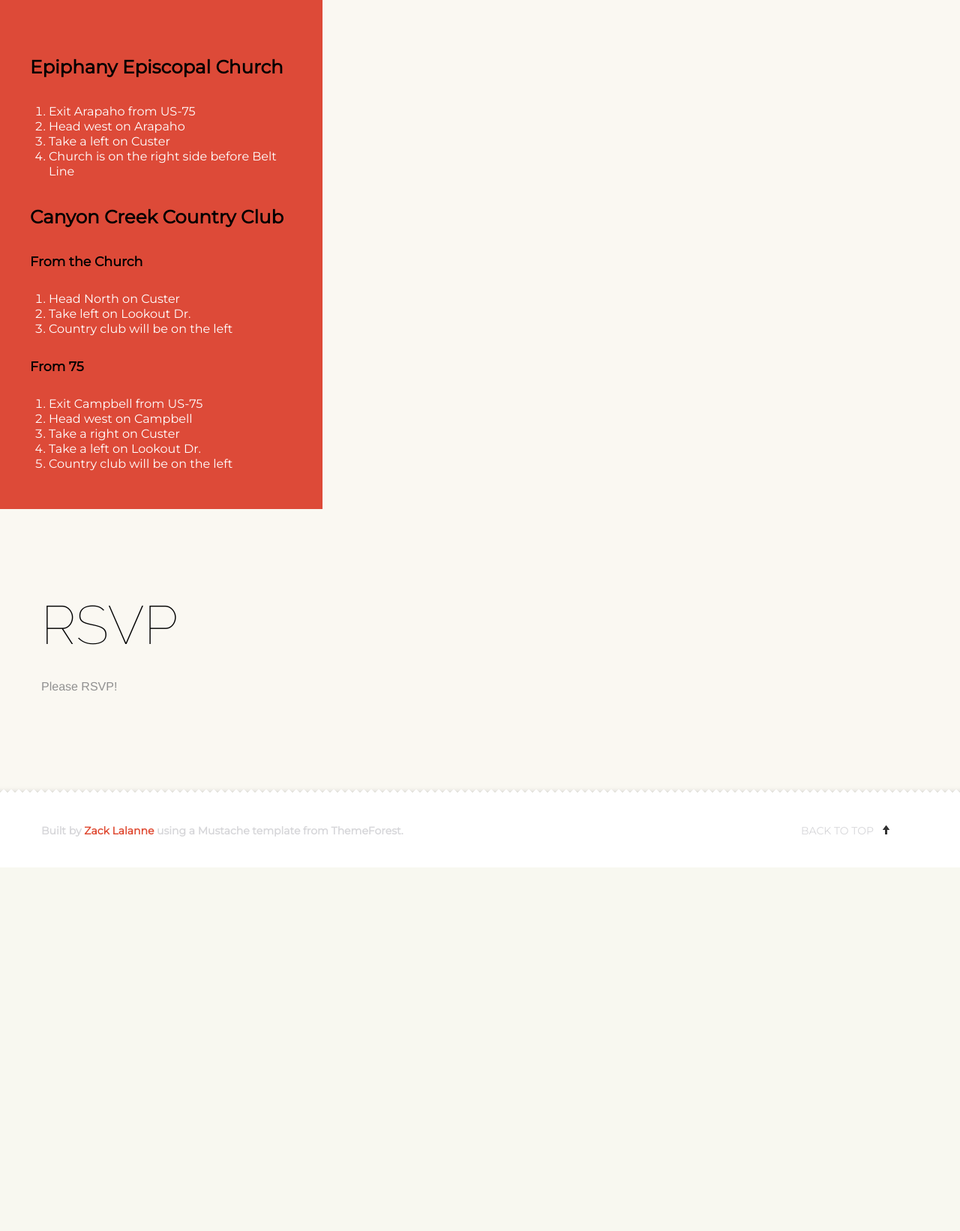
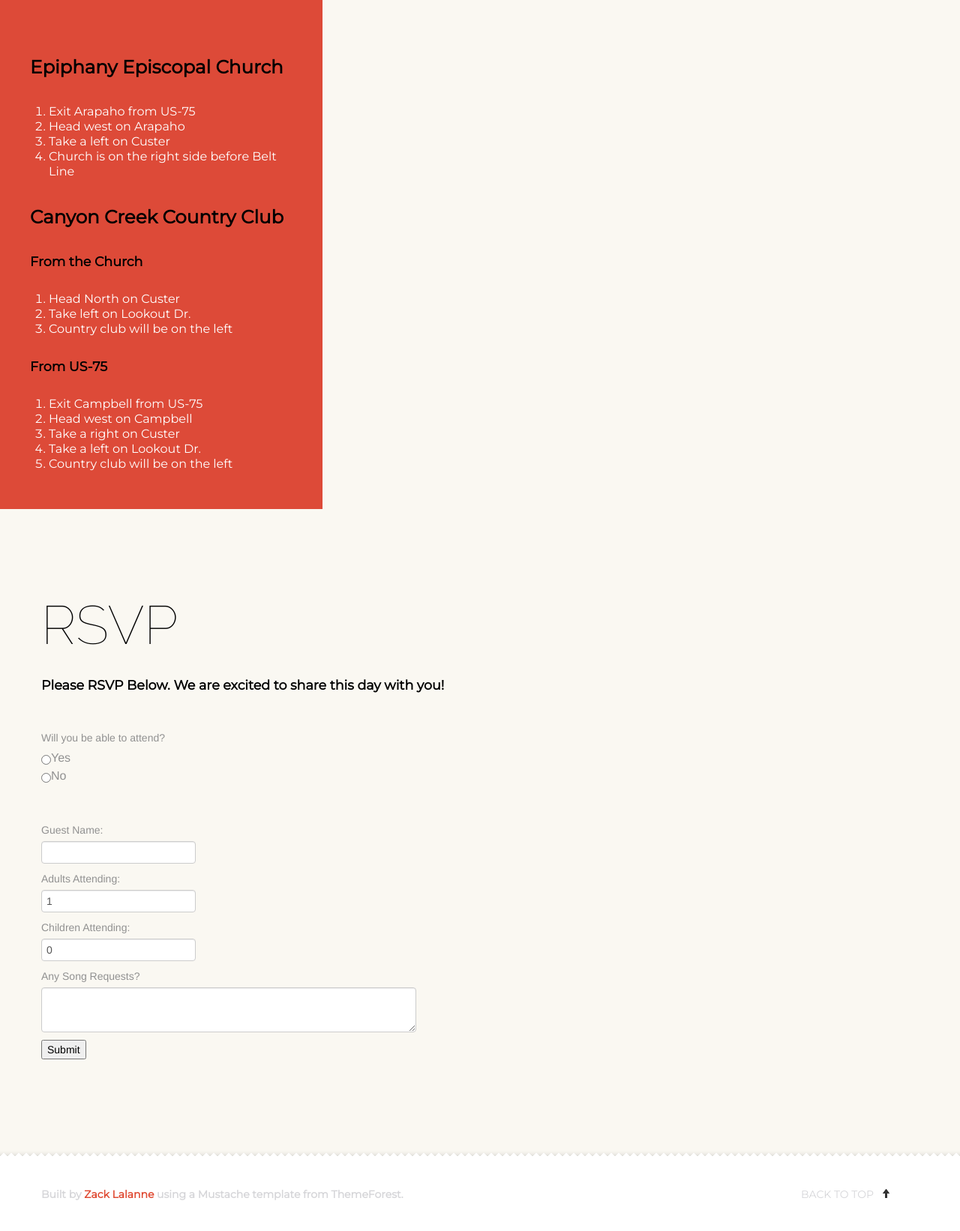
Before and after one commit to zlalanne/weddingsite, a Django app: page / in a window 1280 px wide. Shown: the part 4605-6247 px from the top of the page at 75% size. Before the commit the page ends 5762 px from the top, so only its background shows below. Run offline with Django 3.2, Linux system fonts and the light colour scheme; some libraries are stand-ins or nearby versions; some web fonts are replaced.

Commit message:
Created form for RSVP

```diff
--- a/guest/models.py
+++ b/guest/models.py
@@ -1,8 +1,22 @@
 from django.db import models
+from django.forms import ModelForm
 
 class Guest(models.Model):
     name = models.CharField(max_length=200)
     adults = models.IntegerField()
     children = models.IntegerField()
     attending = models.BooleanField()
-    song = models.CharField(max_length=200)
+    song = models.TextField(blank=True)
+
+    def __unicode__(self):
+        return self.name
+
+class GuestForm(ModelForm):
+
+    def __init__(self, *args, **kwargs):
+        super(ModelForm, self).__init__(*args, **kwargs)
+        self.fields["name"].widget.attrs['class'] = 'rsvp_field'
+
+    class Meta:
+        model = Guest
+        fields = ["name", "adults", "children", "attending", "song"]
--- a/templates/index.html
+++ b/templates/index.html
@@ -332,7 +332,7 @@ You know your brand inside out. We know digital inside out. </p>
                 		<li>Take left on Lookout Dr.</li>
                 		<li>Country club will be on the left</li>
                 	</ol>
-                <h4>From 75</h4>
+                <h4>From US-75</h4>
                 	<ol>
                 		<li>Exit Campbell from US-75</li>
                         <li>Head west on Campbell</li>
@@ -350,9 +350,28 @@ You know your brand inside out. We know digital inside out. </p>
     <div class="container">
         <div class="page-header">
             <h1>RSVP</h1>
+            <h4>Please RSVP Below. We are excited to share this day with you!</h4>
         </div>
         <p>
-            Please RSVP!
+            <form action="/" method="post">
+                {% csrf_token %}
+                <p>
+                    <label for="id_attending">Will you be able to attend?</label>
+                    <input id="id_attending" name="attending" type="radio" value="True">Yes<br>
+                    <input id="id_attending" name="attending" type="radio" value="False">No<br>
+                </p>
+                <p>
+                    <label for="id_name">Guest Name:</label>
+                    <input style="height:30px;" id="id_name" maxlength="200" name="name" type="text">
+                    <label for="id_adults">Adults Attending:</label>
+                    <input style="height:30px;" id="id_adults" name="adults" type="number" value="1">
+                    <label for="id_children">Children Attending:</label>
+                    <input style="height:30px;" id="id_children" name="children" type="number" value="0">
+                    <label for="id_song">Any Song Requests?</label>
+                    <textarea name="song" cols="40" rows="5" style="height:60px; width:500px;" id="id_song"></textarea><br>
+                    <input type="submit" value="Submit" />
+                </p>
+            </form>
         </p>
 
 
--- /dev/null
+++ b/templates/thanks.html
@@ -0,0 +1,5 @@
+<html>
+<body>
+    <p>Submitted!</p>
+</body>
+</html>
--- a/weddingsite/static/layout/css/style.css
+++ b/weddingsite/static/layout/css/style.css
@@ -907,3 +907,7 @@ span {
     }
 
 }
+
+.rsvp_field {
+    height: 30px;
+}
--- a/weddingsite/urls.py
+++ b/weddingsite/urls.py
@@ -6,4 +6,5 @@ admin.autodiscover()
 urlpatterns = patterns('',
     url(r'^$', 'weddingsite.views.home', name='home'),
     url(r'^admin/', include(admin.site.urls)),
+    url(r'^thanks/', 'weddingsite.views.thanks', name='thanks'),
 )
--- a/weddingsite/views.py
+++ b/weddingsite/views.py
@@ -1,8 +1,25 @@
-from django.http import HttpResponse
+from django.shortcuts import render
+from django.http import HttpResponseRedirect, HttpResponse
 from django.template import Context, loader
 
+
+from guest.models import GuestForm
+
 def home(request):
-    t = loader.get_template('index.html')
+    if request.method == "POST":
+        form = GuestForm(request.POST)
+        if form.is_valid():
+            form.save()
+            return HttpResponseRedirect("/thanks/")
+    else:
+        form = GuestForm()
+
+    return render(request, "index.html", {
+        "form": form,
+    })
+
+def thanks(request):
+    t = loader.get_template('thanks.html')
     c = Context({
         })
     return HttpResponse(t.render(c))
```
